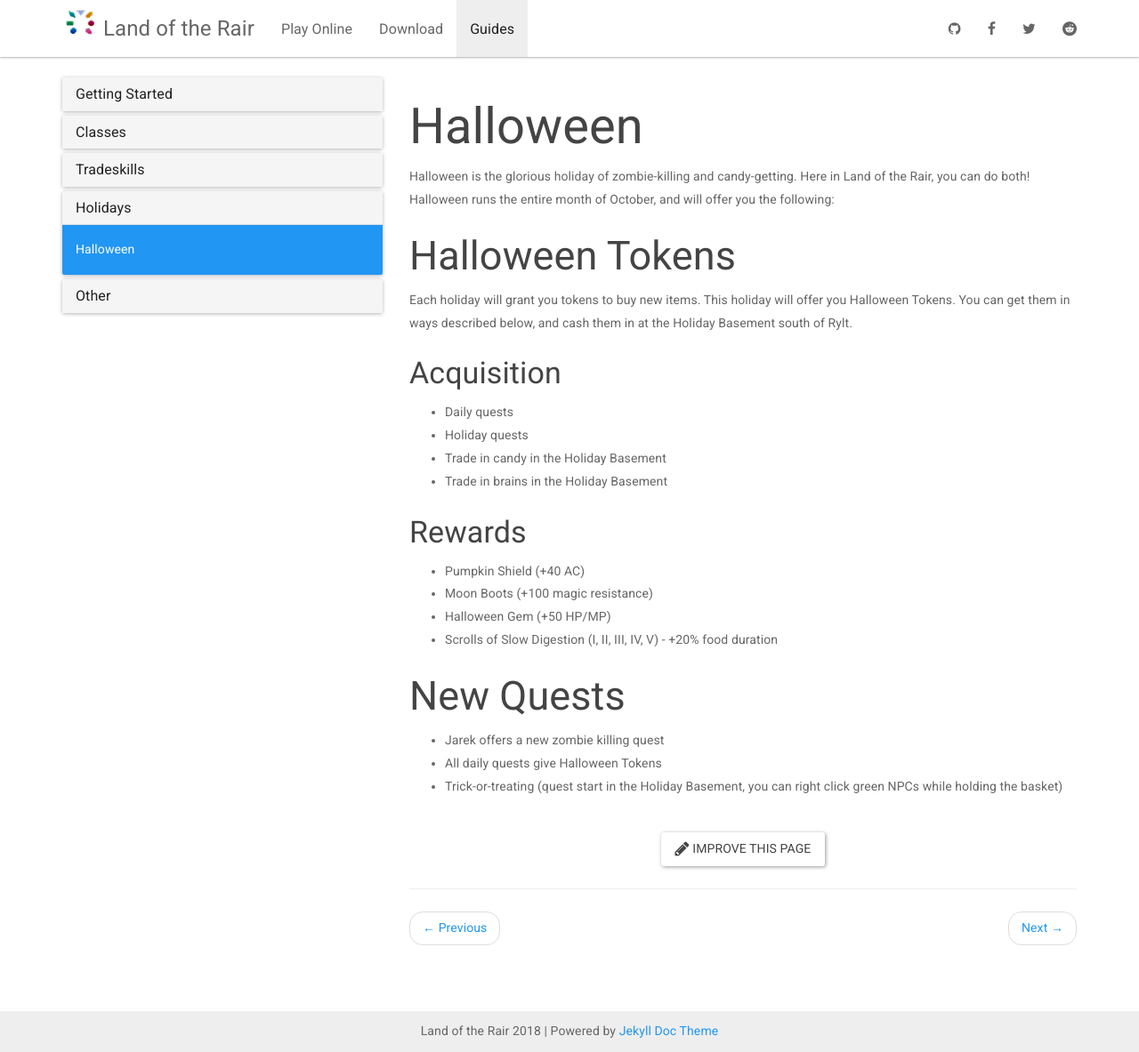
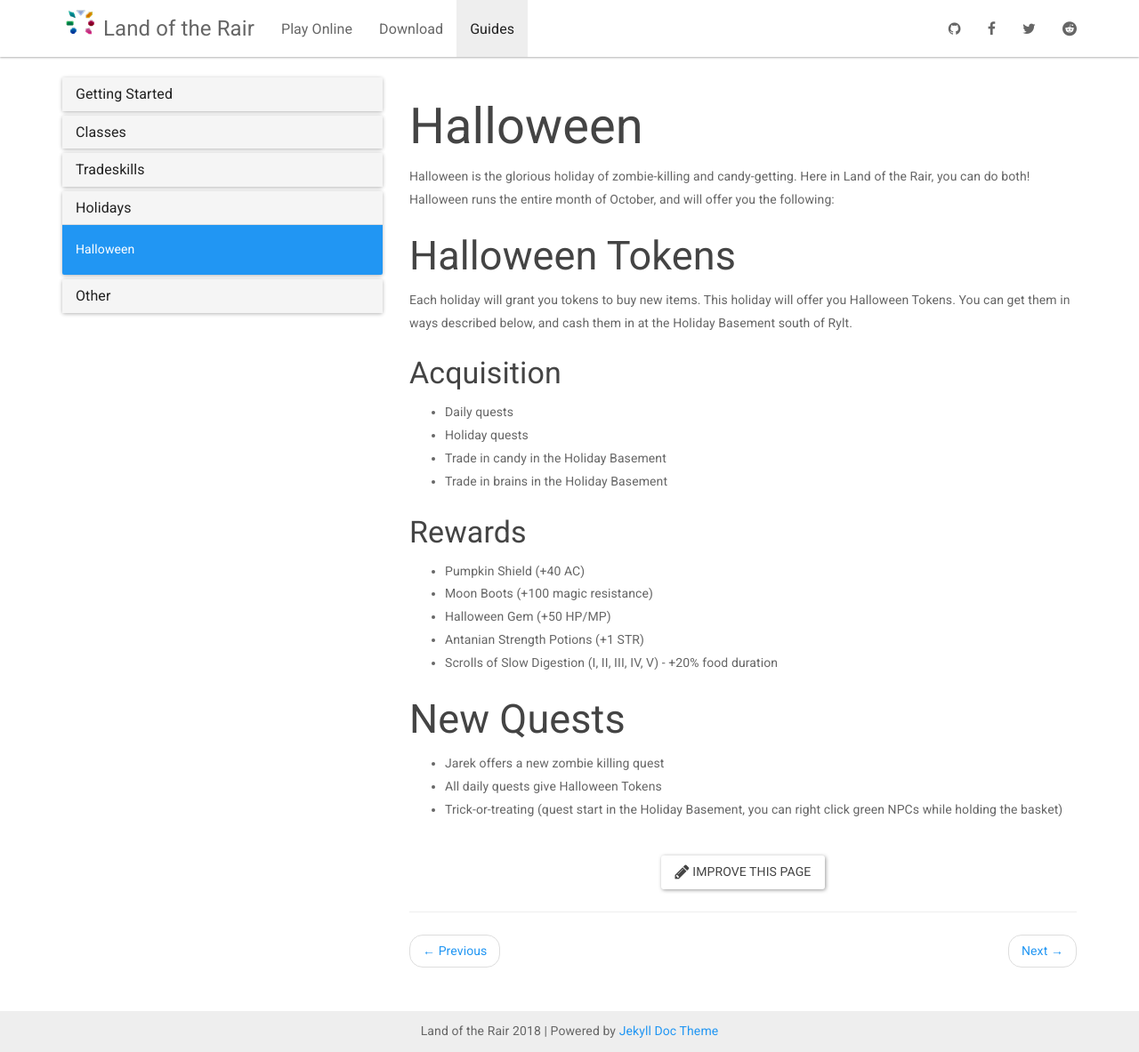
Before and after one commit to LandOfTheRair/landoftherair.github.io, a Jekyll site: the page built from _docs/holiday/halloween.md, in a window 1280 px wide and 1183 px high. Shown: the whole window at 89% size. Built offline with Jekyll 4.4.1, drawn with Linux system fonts in a browser that asks for light colours; nearby versions of some CDN libraries.

Commit message:
Update halloween.md

```diff
--- a/_docs/holiday/halloween.md
+++ b/_docs/holiday/halloween.md
@@ -21,6 +21,7 @@ Each holiday will grant you tokens to buy new items. This holiday will offer you
 * Pumpkin Shield (+40 AC)
 * Moon Boots (+100 magic resistance)
 * Halloween Gem (+50 HP/MP)
+* Antanian Strength Potions (+1 STR)
 * Scrolls of Slow Digestion (I, II, III, IV, V) - +20% food duration
 
 ## New Quests
```
